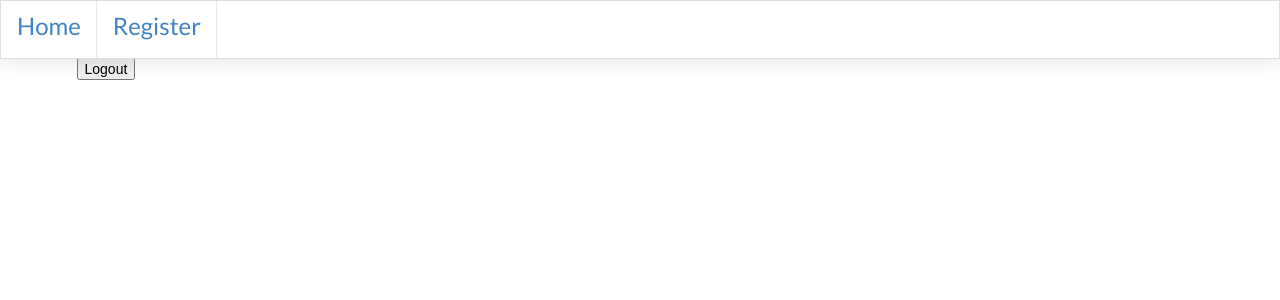
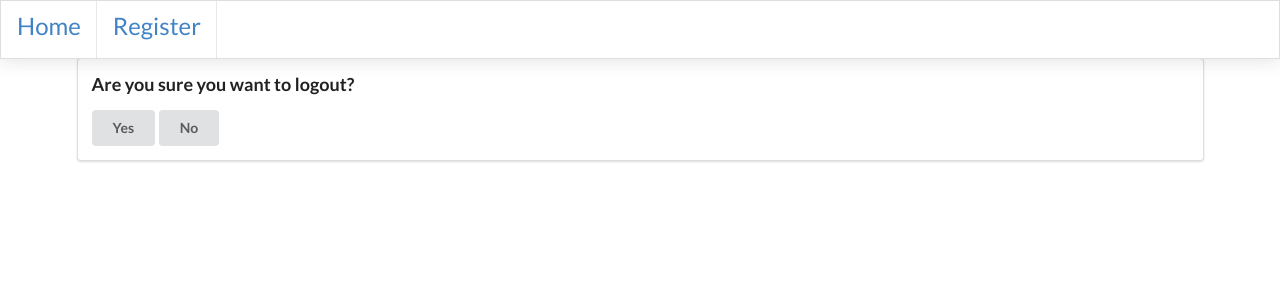
Before and after one commit to ang-lam/sync_me, a React (Create React App) app: page /logout in a window 1280 px wide. Shown: the top 300 px of the page. Built offline with nearby package versions, Linux system fonts and the light colour scheme.

Commit message:
added no button to logout page

```diff
--- a/src/components/Logout.js
+++ b/src/components/Logout.js
@@ -4,7 +4,7 @@ import { logoutUser } from '../actions/usersActions'
 
 const Logout = (props) => {
 
-    const handleClick = () => {
+    const handleYesClick = () => {
         //remove token from localStorage
         localStorage.removeItem('token');
         //remove user object from redux store
@@ -13,9 +13,15 @@ const Logout = (props) => {
         props.history.push('/')
     }
 
+    const handleNoClick = () => {
+        props.history.push('/posts')
+    }
+
     return (
-        <div>
-            <button onClick={handleClick}>Logout</button>
+        <div className="ui segment">
+            <h3>Are you sure you want to logout?</h3>
+            <button className="ui button" onClick={handleYesClick}>Yes</button>
+            <button className="ui button" onClick={handleNoClick}>No</button>
         </div>
     )
 }
```
